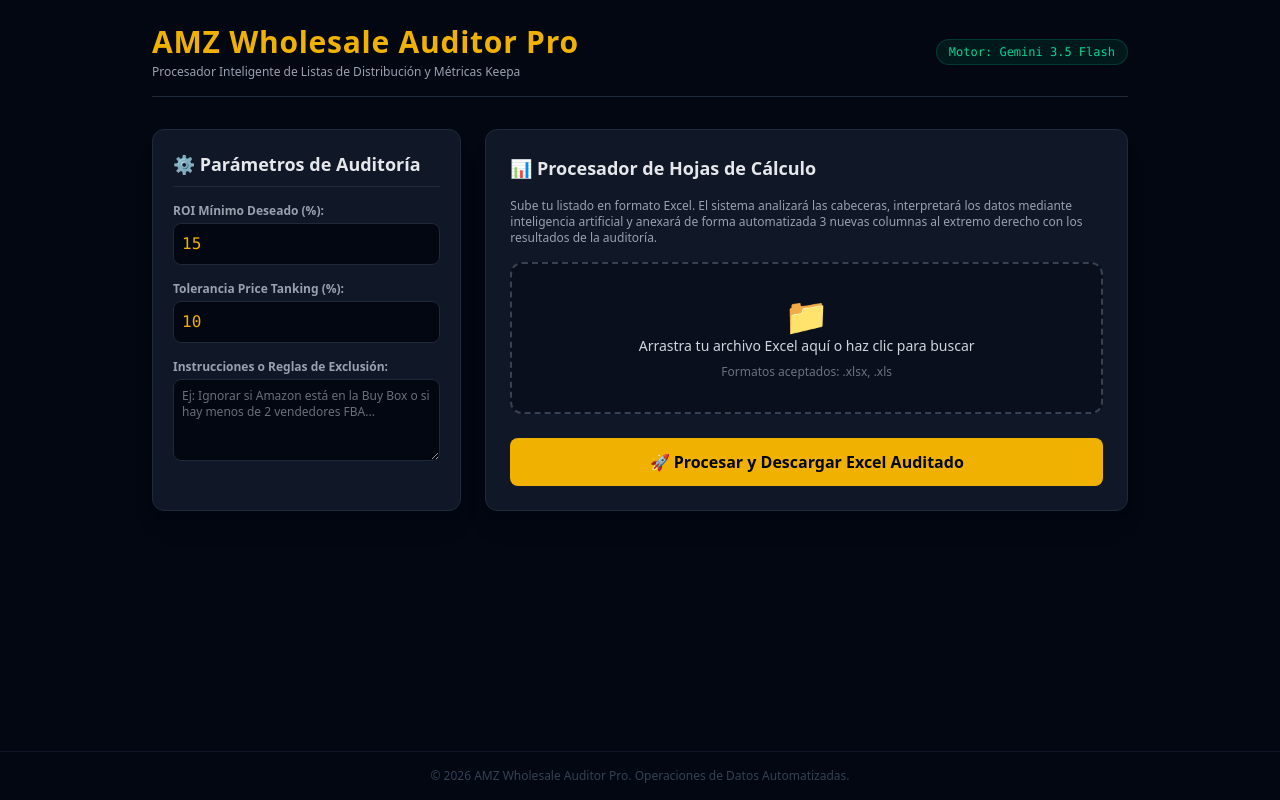
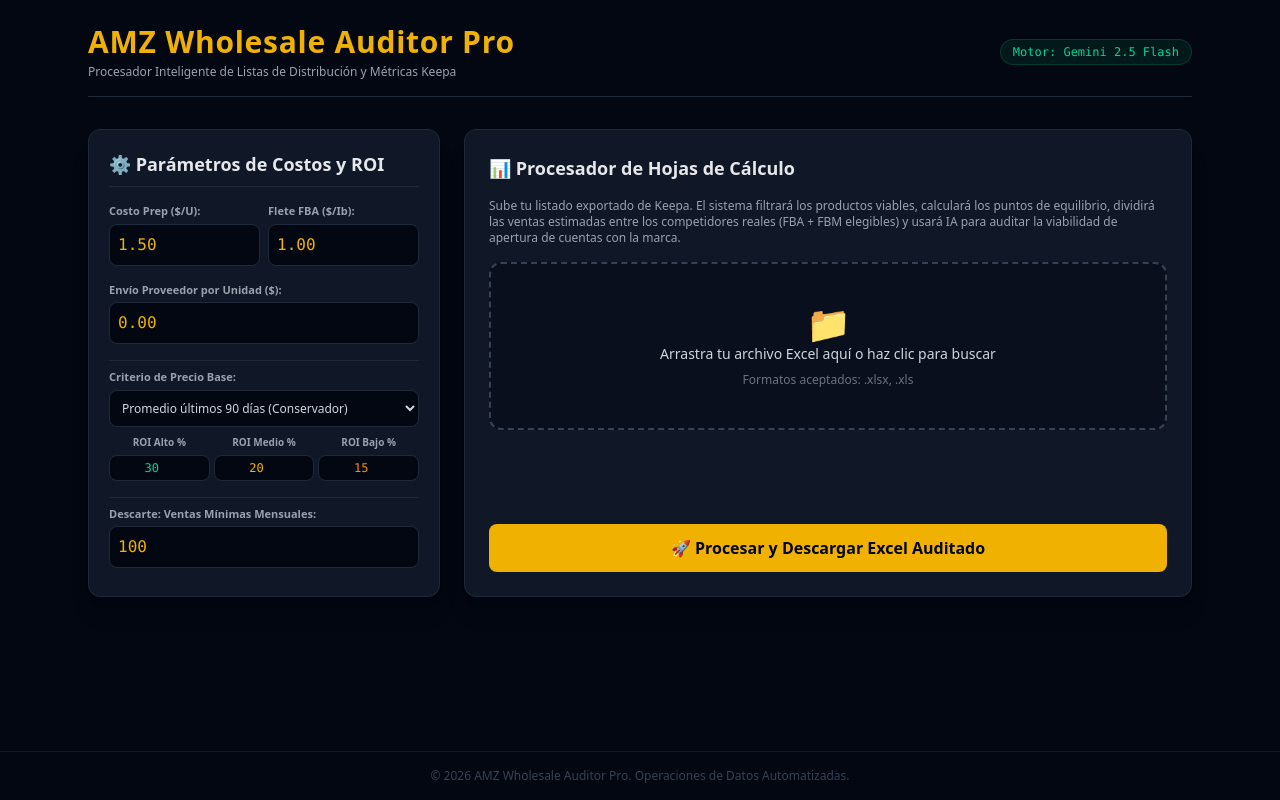
Before and after one commit to paypal-A1/amz-whol-auditor, a website: page public/index.html in a window 1280 px wide. Drawn offline with nearby package versions, Linux system fonts and the light colour scheme.

Commit message:
Update index.html for new features and fixes

```diff
--- a/public/index.html
+++ b/public/index.html
@@ -7,32 +7,64 @@
     <script src="https://cdn.jsdelivr.net/npm/@tailwindcss/browser@4"></script>
 </head>
 <body class="bg-gray-950 text-gray-100 min-h-screen flex flex-col justify-between font-sans">
-    <div class="container mx-auto max-w-5xl p-6">
+    <div class="container mx-auto max-w-6xl p-6">
         <header class="mb-8 border-b border-gray-800 pb-4 flex justify-between items-center">
             <div>
                 <h1 class="text-3xl font-bold text-yellow-500 tracking-wide">AMZ Wholesale Auditor Pro</h1>
                 <p class="text-xs text-gray-400 mt-1">Procesador Inteligente de Listas de Distribución y Métricas Keepa</p>
             </div>
-            <span class="bg-emerald-500/10 text-emerald-400 text-xs px-3 py-1 rounded-full font-mono border border-emerald-500/20">Motor: Gemini 3.5 Flash</span>
+            <span class="bg-emerald-500/10 text-emerald-400 text-xs px-3 py-1 rounded-full font-mono border border-emerald-500/20">Motor: Gemini 2.5 Flash</span>
         </header>
 
         <div class="grid grid-cols-1 lg:grid-cols-3 gap-6">
-            <!-- PANEL DE CONFIGURACIÓN DE VARIABLES -->
+            <!-- PANEL DE CONFIGURACIÓN DE VARIABLES PRO -->
             <div class="bg-gray-900 p-5 rounded-xl border border-gray-800 space-y-4 shadow-xl">
                 <h2 class="text-lg font-bold text-gray-200 border-b border-gray-800 pb-2 flex items-center gap-2">
-                    ⚙️ Parámetros de Auditoría
+                    ⚙️ Parámetros de Costos y ROI
                 </h2>
+
+                <div class="grid grid-cols-2 gap-2">
+                    <div>
+                        <label class="block text-[11px] font-semibold text-gray-400 mb-1">Costo Prep ($/U):</label>
+                        <input type="number" id="prepFee" value="1.50" step="0.01" class="w-full bg-gray-950 border border-gray-800 rounded-lg p-2 text-yellow-500 font-mono focus:outline-none focus:border-yellow-500">
+                    </div>
+                    <div>
+                        <label class="block text-[11px] font-semibold text-gray-400 mb-1">Flete FBA ($/Ib):</label>
+                        <input type="number" id="inboundShippingPound" value="1.00" step="0.01" class="w-full bg-gray-950 border border-gray-800 rounded-lg p-2 text-yellow-500 font-mono focus:outline-none focus:border-yellow-500">
+                    </div>
+                </div>
+
                 <div>
-                    <label class="block text-xs font-semibold text-gray-400 mb-1">ROI Mínimo Deseado (%):</label>
-                    <input type="number" id="minRoi" value="15" class="w-full bg-gray-950 border border-gray-800 rounded-lg p-2 text-yellow-500 font-mono focus:outline-none focus:border-yellow-500">
+                    <label class="block text-[11px] font-semibold text-gray-400 mb-1">Envío Proveedor por Unidad ($):</label>
+                    <input type="number" id="supplierShippingUnit" value="0.00" step="0.01" class="w-full bg-gray-950 border border-gray-800 rounded-lg p-2 text-yellow-500 font-mono focus:outline-none focus:border-yellow-500">
                 </div>
-                <div>
-                    <label class="block text-xs font-semibold text-gray-400 mb-1">Tolerancia Price Tanking (%):</label>
-                    <input type="number" id="priceDropTolerance" value="10" class="w-full bg-gray-950 border border-gray-800 rounded-lg p-2 text-yellow-500 font-mono focus:outline-none focus:border-yellow-500">
+
+                <div class="border-t border-gray-800 my-2 pt-2">
+                    <label class="block text-[11px] font-semibold text-gray-400 mb-1">Criterio de Precio Base:</label>
+                    <select id="priceBasis" class="w-full bg-gray-950 border border-gray-800 rounded-lg p-2 text-xs text-gray-300 focus:outline-none focus:border-yellow-500">
+                        <option value="90day">Promedio últimos 90 días (Conservador)</option>
+                        <option value="current">Precio Actual de la Buy Box (Agresivo)</option>
+                    </select>
                 </div>
-                <div>
-                    <label class="block text-xs font-semibold text-gray-400 mb-1">Instrucciones o Reglas de Exclusión:</label>
-                    <textarea id="customRules" rows="4" class="w-full bg-gray-950 border border-gray-800 rounded-lg p-2 text-xs text-gray-300 focus:outline-none focus:border-yellow-500" placeholder="Ej: Ignorar si Amazon está en la Buy Box o si hay menos de 2 vendedores FBA..."></textarea>
+
+                <div class="grid grid-cols-3 gap-1">
+                    <div>
+                        <label class="block text-[10px] text-center font-semibold text-gray-400 mb-1">ROI Alto %</label>
+                        <input type="number" id="roiAlto" value="30" class="w-full bg-gray-950 border border-gray-800 rounded-lg p-1 text-center text-emerald-400 font-mono text-xs focus:outline-none">
+                    </div>
+                    <div>
+                        <label class="block text-[10px] text-center font-semibold text-gray-400 mb-1">ROI Medio %</label>
+                        <input type="number" id="roiMedio" value="20" class="w-full bg-gray-950 border border-gray-800 rounded-lg p-1 text-center text-yellow-500 font-mono text-xs focus:outline-none">
+                    </div>
+                    <div>
+                        <label class="block text-[10px] text-center font-semibold text-gray-400 mb-1">ROI Bajo %</label>
+                        <input type="number" id="roiBajo" value="15" class="w-full bg-gray-950 border border-gray-800 rounded-lg p-1 text-center text-orange-400 font-mono text-xs focus:outline-none">
+                    </div>
+                </div>
+
+                <div class="border-t border-gray-800 my-2 pt-2">
+                    <label class="block text-[11px] font-semibold text-gray-400 mb-1">Descarte: Ventas Mínimas Mensuales:</label>
+                    <input type="number" id="minSalesMonthly" value="100" class="w-full bg-gray-950 border border-gray-800 rounded-lg p-2 text-yellow-500 font-mono focus:outline-none focus:border-yellow-500">
                 </div>
             </div>
 
@@ -42,9 +74,9 @@
                     <h2 class="text-lg font-bold text-gray-200 flex items-center gap-2">
                         📊 Procesador de Hojas de Cálculo
                     </h2>
-                    <p class="text-xs text-gray-400">Sube tu listado en formato Excel. El sistema analizará las cabeceras, interpretará los datos mediante inteligencia artificial y anexará de forma automatizada 3 nuevas columnas al extremo derecho con los resultados de la auditoría.</p>
+                    <p class="text-xs text-gray-400">Sube tu listado exportado de Keepa. El sistema filtrará los productos viables, calculará los puntos de equilibrio, dividirá las ventas estimadas entre los competidores reales (FBA + FBM elegibles) y usará IA para auditar la viabilidad de apertura de cuentas con la marca.</p>
 
-                    <div class="border-2 border-dashed border-gray-700 hover:border-yellow-500 rounded-xl p-8 text-center transition duration-200 bg-gray-950/50 cursor-pointer relative" id="dropZone">
+                    <div class="border-2 border-dashed border-gray-700 hover:border-yellow-500 rounded-xl p-10 text-center transition duration-200 bg-gray-950/50 cursor-pointer relative" id="dropZone">
                         <input type="file" id="excelFile" accept=".xlsx, .xls" class="absolute inset-0 w-full h-full opacity-0 cursor-pointer">
                         <div class="space-y-2">
                             <span class="text-4xl">📁</span>
@@ -59,7 +91,7 @@
                         🚀 Procesar y Descargar Excel Auditado
                     </button>
                     <div id="statusMessage" class="hidden mt-3 text-center text-sm font-medium animate-pulse text-yellow-500">
-                        ⏳ Analizando registros y calculando métricas comerciales... Por favor espera.
+                        ⏳ Analizando registros y ejecutando auditoría inteligente por bloques de marca... Por favor espera.
                     </div>
                 </div>
             </div>
@@ -92,12 +124,16 @@
             const statusMessage = document.getElementById('statusMessage');
             const processBtn = document.getElementById('processBtn');
 
-            // Preparar el FormData para enviar archivos binarios junto a las variables de configuración
             const formData = new FormData();
             formData.append('excelFile', file);
-            formData.append('minRoi', document.getElementById('minRoi').value);
-            formData.append('priceDropTolerance', document.getElementById('priceDropTolerance').value);
-            formData.append('customRules', document.getElementById('customRules').value);
+            formData.append('prepFee', document.getElementById('prepFee').value);
+            formData.append('inboundShippingPound', document.getElementById('inboundShippingPound').value);
+            formData.append('supplierShippingUnit', document.getElementById('supplierShippingUnit').value);
+            formData.append('priceBasis', document.getElementById('priceBasis').value);
+            formData.append('roiAlto', document.getElementById('roiAlto').value);
+            formData.append('roiMedio', document.getElementById('roiMedio').value);
+            formData.append('roiBajo', document.getElementById('roiBajo').value);
+            formData.append('minSalesMonthly', document.getElementById('minSalesMonthly').value);
 
             statusMessage.classList.remove('hidden');
             processBtn.disabled = true;
@@ -110,16 +146,14 @@
                 });
 
                 if (!response.ok) {
-                    const errData = await response.json();
-                    throw new Error(errData.error || 'Error procesando el listado.');
+                    throw new Error('Error procesando el archivo en el servidor.');
                 }
 
-                // Recibir el archivo modificado de vuelta como Blob
                 const blob = await response.blob();
                 const url = window.URL.createObjectURL(blob);
                 const a = document.createElement('a');
                 a.href = url;
-                a.download = `auditoria_${file.name}`;
+                a.download = `analisis_wholesale_${file.name}`;
                 document.body.appendChild(a);
                 a.click();
                 a.remove();
@@ -129,7 +163,7 @@
             } catch (error) {
                 alert(`Error en el procesamiento: ${error.message}`);
                 statusMessage.classList.add('hidden');
-            } finally {
+            } finaly {
                 processBtn.disabled = false;
                 processBtn.classList.remove('opacity-50', 'cursor-not-allowed');
             }
```
